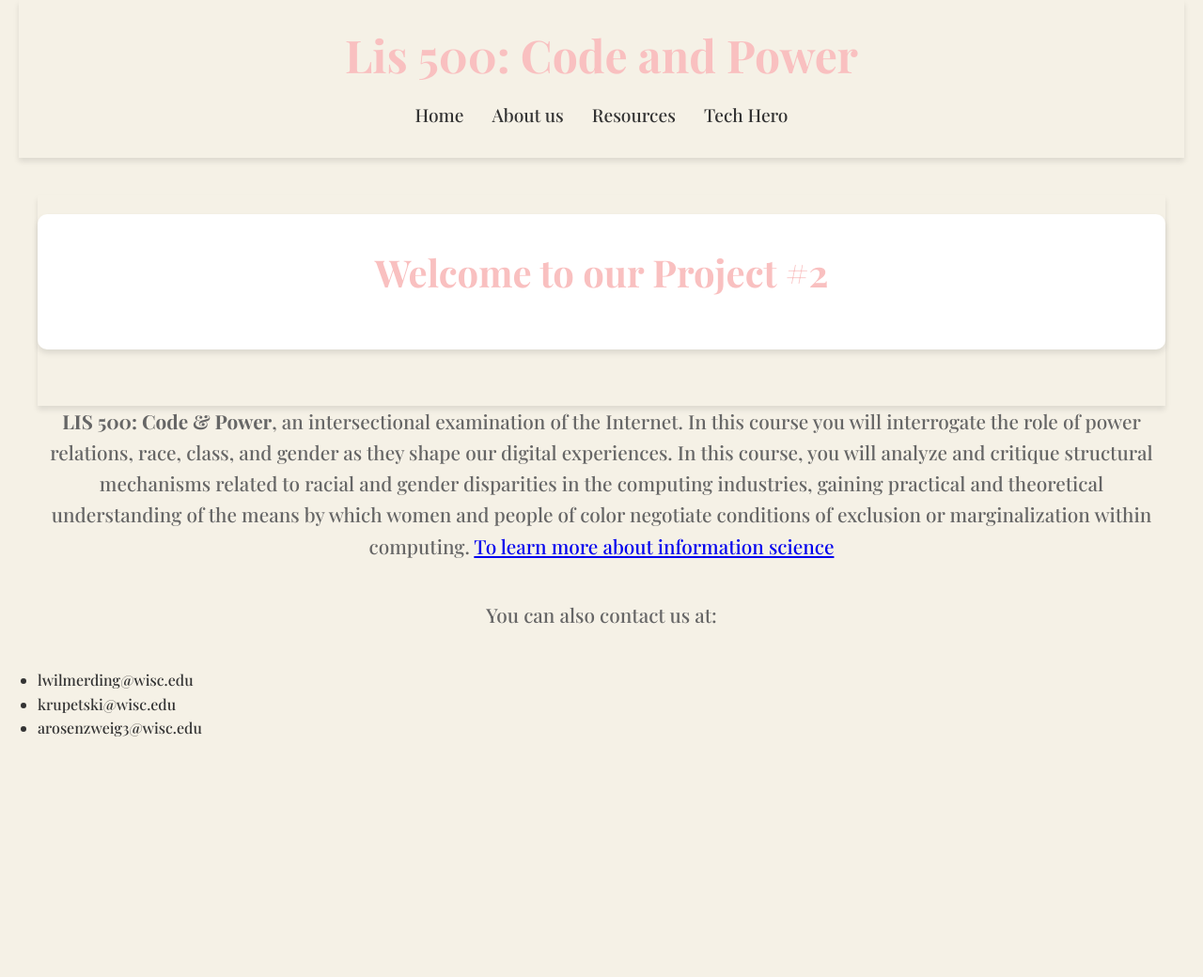
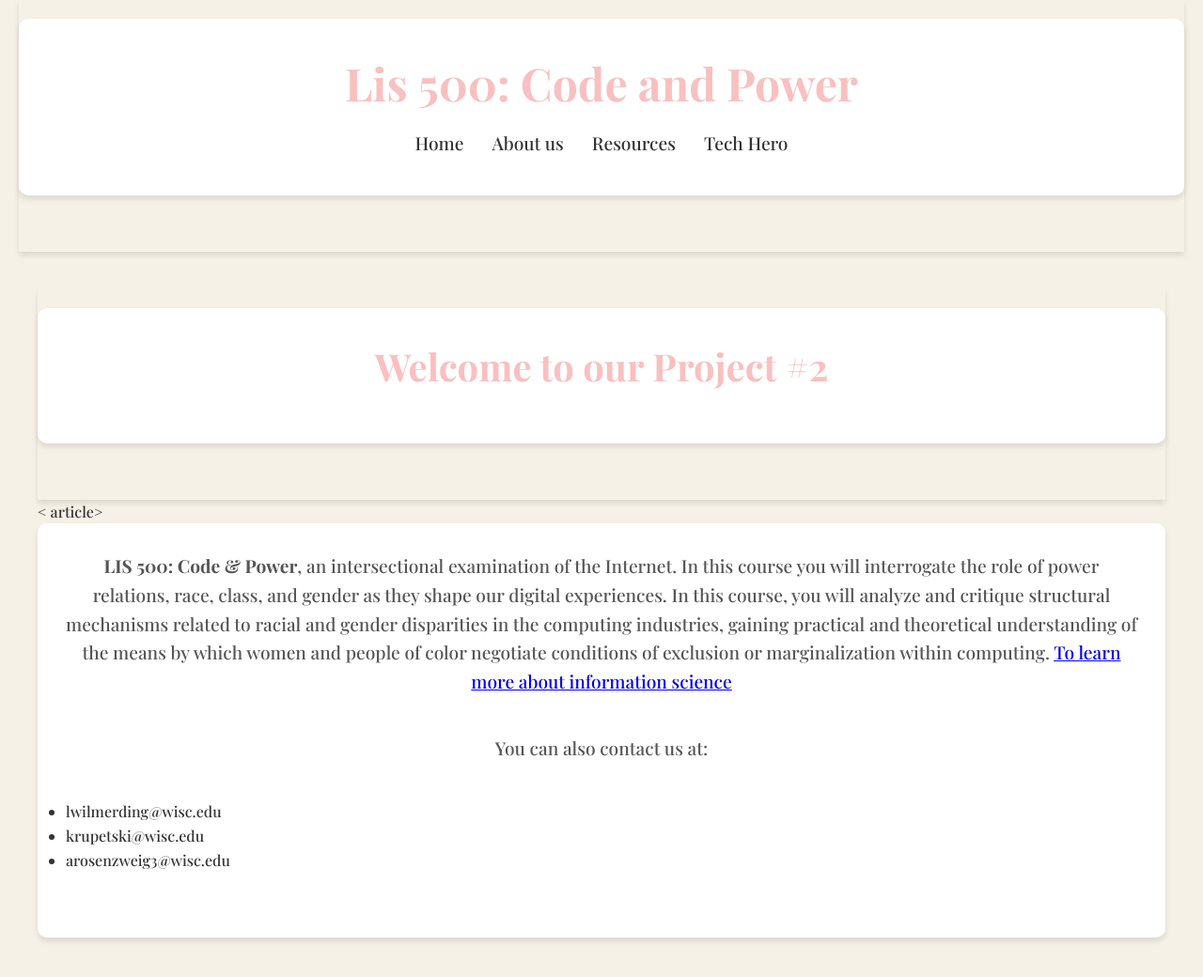
Before and after one commit to zoewilmerding/LIS-500-website-, a plain HTML site: page index.html in a window 1280 px wide. Shown: the whole page at 94% size. Before the commit the page ends 868 px from the top, so only its background shows below. Drawn offline with nearby package versions, Linux system fonts and the light colour scheme.

Commit message:
Update index.html

```diff
--- a/index.html
+++ b/index.html
@@ -9,6 +9,7 @@
 
 	<body>
 		<header>
+			<article class="mart">
 			<h1>Lis 500: Code and Power  </h1>
 			<nav>
 				<ul>
@@ -25,7 +26,10 @@
 			<article class="mart">
 		<h2> Welcome to our Project #2 </h2>
 	</header>
+
 	<main>
+	< article>
+	<article class="mart">
 		<p> <b>LIS 500: Code & Power</b>, an intersectional examination of the Internet. In this course you will interrogate the role of power relations, race, class, and gender as they shape our digital experiences.  In this course, you will analyze and critique structural mechanisms related to racial and gender disparities in the computing industries, gaining practical and theoretical understanding of the means by which women and people of color negotiate conditions of exclusion or marginalization within computing. <a href="https://ischool.wisc.edu">To learn more about information science </a>
 		</p>
 			<p>You can also contact us at:
@@ -35,6 +39,7 @@
 					<li><a> arosenzweig3@wisc.edu </a></a></li>
 			</ul>
 			</p>
+		</article>
 	</main>
 </section>
 
```
